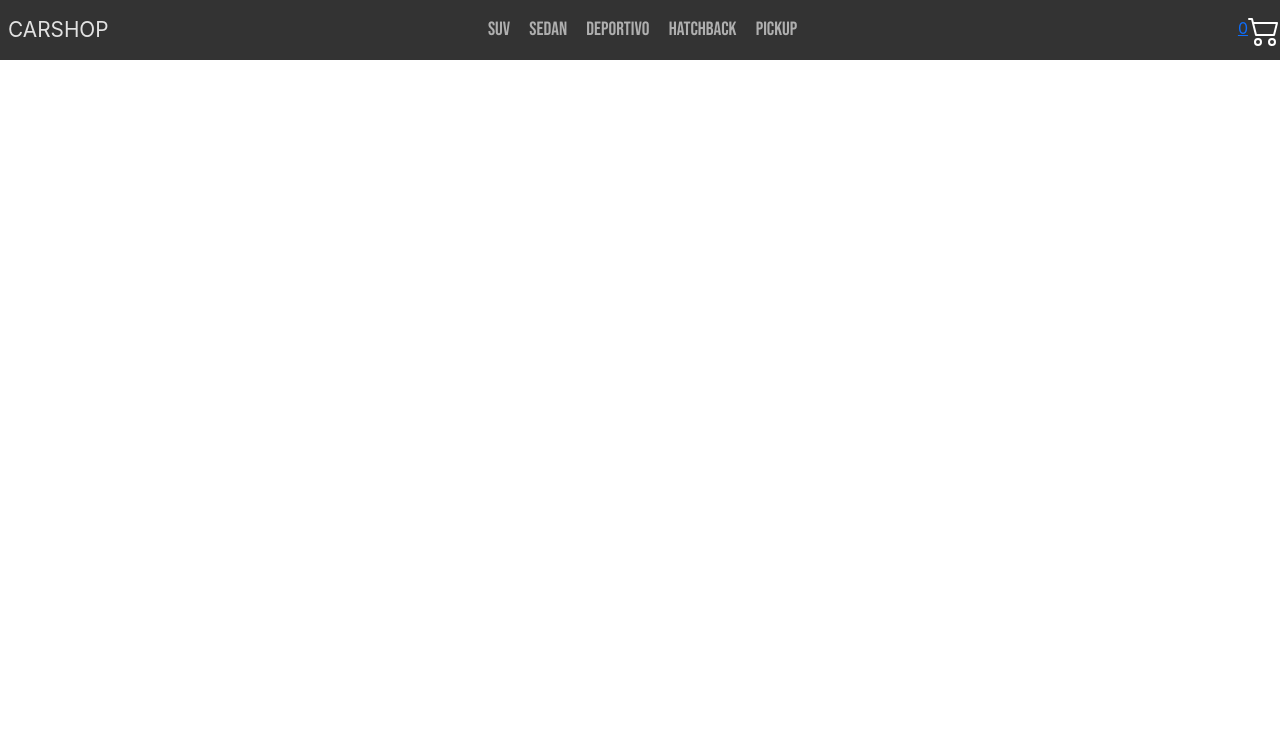
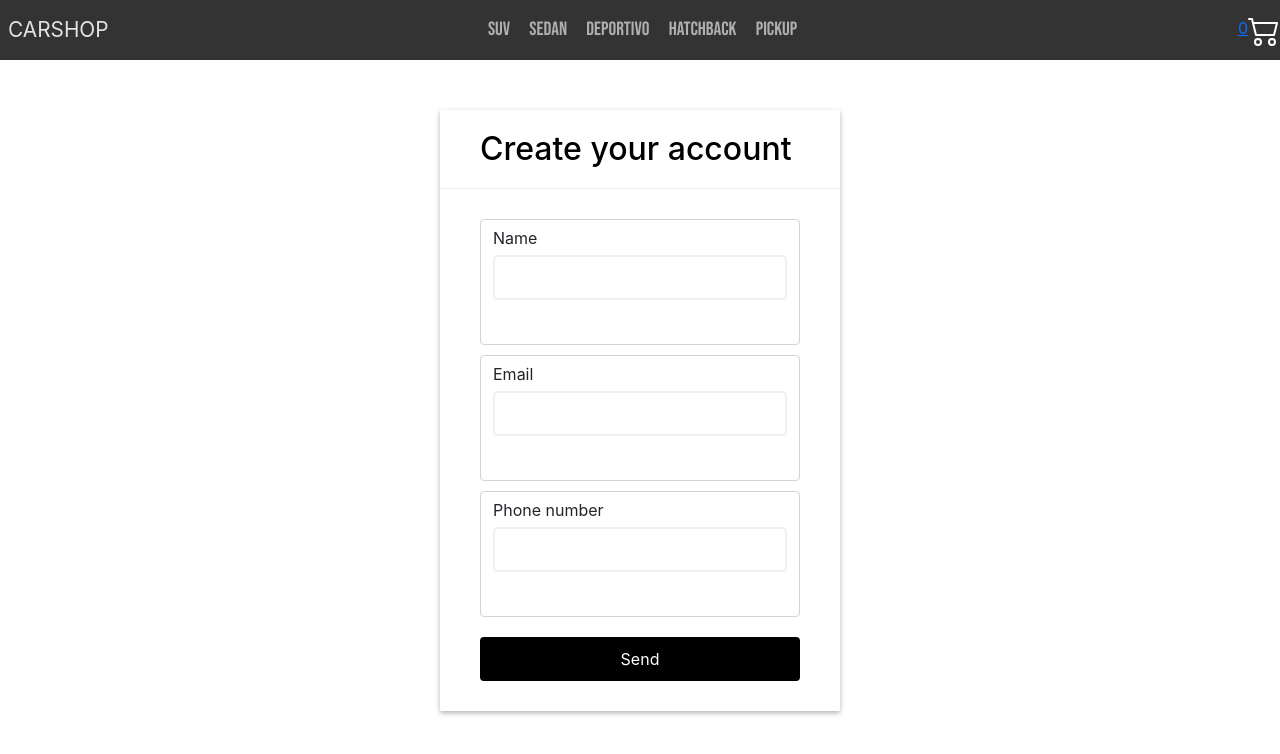
Before and after one commit to FrancoEstevez/e-commerce-react, a React (Create React App) app: page /AccountForm in a window 1280 px wide. Shown: the top 754 px of the page. Built offline with nearby package versions, Linux system fonts and the light colour scheme.

Commit message:
firebase finished

```diff
--- a/src/App.js
+++ b/src/App.js
@@ -5,6 +5,7 @@ import ItemListContainer from './components/ItemListContainer'
 import NavBar from './components/NavBar'
 import Cart from './components/Cart/index';
 import CartContextProvider from './components/CartContext/cartContext';
+import AccountForm from './components/AccountForm';
 
 
 function App()   {
@@ -17,6 +18,7 @@ function App()   {
               <Route path='/' element={<ItemListContainer />}/>
               <Route path='/categoria/:categoriaId' element={<ItemListContainer />}/>
               <Route path='/detail/:detailId' element={<ItemDetailContainer />}/>
+              <Route path='/AccountForm'element={<AccountForm/>} />
               <Route path='/cart' element={<Cart />}/>
           </Routes>
         </div>
--- /dev/null
+++ b/src/components/AccountForm/index.js
@@ -0,0 +1,104 @@
+import React from "react";
+import { useState } from "react";
+import { useCartContext } from "../CartContext/cartContext";
+import './style.css'
+import {
+  addDoc,
+  collection,
+  doc,
+  documentId,
+  getDocs,
+  getFirestore,
+  query,
+  updateDoc,
+  where,
+  writeBatch,
+} from "firebase/firestore";
+
+const AccountForm = () => {
+  const [dataForm, setDataForm] = useState({
+    email: "",
+    name: "",
+    phone: "",
+  });
+  const [id, setId] = useState("");
+
+  const { cartList, totalPrice } = useCartContext();
+
+  const generateOrder = async (e) => {
+    e.preventDefault();
+    let order = {};
+
+    order.buyer = dataForm;
+    order.total = totalPrice();
+
+    order.items = cartList.map((cartItem) => {
+      const id = cartItem.id;
+      const name = cartItem.name;
+      const price = cartItem.price * cartItem.cantidad;
+
+      return { id, name, price };
+    })
+    console.log(order)
+
+    const db = getFirestore();
+    const queryCollectionSet = collection(db, "orders");
+    addDoc(queryCollectionSet, order)
+      .then((resp) => setId(resp.id))
+      .catch((err) => console.error(err))
+      .finally(() => console.log("finished"))
+  }
+
+  function handleChange(e) {
+        setDataForm({
+            ...dataForm,
+            [e.target.name]: e.target.value,
+        });
+    }
+
+  return (
+    <div className="loginForm">
+      <div className="header">
+        <h2>Create your account</h2>
+      </div>
+      <form onSubmit={generateOrder} id="form" className="form">
+        <div className="form-control">
+          <label>Name</label>
+          <input
+            type="text"
+            name="name"
+            value={dataForm.name}
+            onChange={handleChange}
+            id="username"
+          />
+          <br></br>
+        </div>
+        <div className="form-control">
+          <label>Email</label>
+          <input
+            type="email"
+            name="email"
+            value={dataForm.email}
+            onChange={handleChange}
+          />
+          <br></br>
+        </div>
+        <div className="form-control">
+          <label>Phone number</label>
+          <input
+            type="text"
+            name="phone"
+            value={dataForm.phone}
+            onChange={handleChange}
+          />
+          <br></br>
+        </div>
+        <button  className="btn btn-primary">
+          Send
+        </button>
+      </form>
+    </div>
+  );
+};
+
+export default AccountForm;
--- /dev/null
+++ b/src/components/AccountForm/style.css
@@ -0,0 +1,62 @@
+.loginForm {
+    box-shadow: 0 2px 5px rgba(0, 0, 0, 0.3);
+    margin-top: 50px;
+    margin-left: auto;
+    margin-right: auto;
+    max-width: 400px;
+    color: dimgrey;
+}
+
+
+.header {
+    border-bottom: 1px solid #f0f0f0;
+    padding: 20px 40px;
+}
+
+.header h2 {
+    margin: 0;
+    color: black;
+}
+
+
+.form {
+    padding: 30px 40px;
+}
+
+.form-control {
+    margin-bottom: 10px;
+    padding-bottom: 20px;
+    position: relative;
+}
+
+.form-control label {
+    display: inline-block;
+    margin-bottom: 5px;
+}
+
+.form-control input {
+    border: 2px solid #f0f0f0;
+    border-radius: 4px;
+    display: block;
+    font-family: inherit;
+    font-size: 14px;
+    padding: 10px;
+    width: 100%;
+}
+
+.form-control input:focus {
+    outline: 0;
+    border-color: #777;
+}
+
+.form button {
+    display: block;
+    font-family: inherit;
+    background-color: black;
+    color: white;
+    font-size: 16px;
+    padding: 10px;
+    margin-top: 20px;
+    width: 100%;
+    border: none;
+}
--- a/src/components/Cart/index.js
+++ b/src/components/Cart/index.js
@@ -34,6 +34,13 @@ function Cart() {
                 Empty Cart
               </button>
             </div>
+            <div className="finishShoppingBtn">
+              <Link to="/AccountForm">
+                <button className="btn btn-outline-success">
+                  Finish Shopping
+                </button>
+              </Link>
+            </div>
           </div>
           :
           <div className="cartBanner">
--- a/src/components/ItemListContainer/index.js
+++ b/src/components/ItemListContainer/index.js
@@ -28,6 +28,7 @@ export const ItemListContainer = ({ greeting }) => {
 
 }, [categoriaId])
 
+    console.log(items)
   return loading ? <p> Cargando... </p> : <ItemList items={items} />;
 };
 
```
Lines whose indentation alone changed are shown as unchanged.
